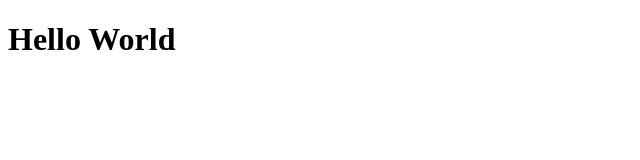
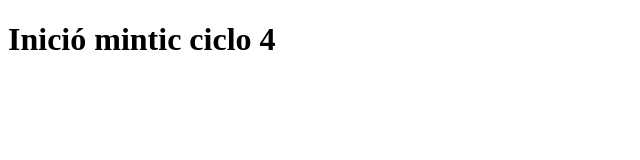
Before and after one commit to NetGap-Alfa/Ejemplo, a plain HTML site: page index.html in a window 1280 px wide. Shown: the whole page, without its empty margins (0-640 px from the left). Drawn offline with Linux system fonts and the light colour scheme.

Commit message:
Cambio en el title y body

```diff
--- a/index.html
+++ b/index.html
@@ -4,9 +4,9 @@
     <meta charset="UTF-8">
     <meta http-equiv="X-UA-Compatible" content="IE=edge">
     <meta name="viewport" content="width=device-width, initial-scale=1.0">
-    <title>Document</title>
+    <title>Ciclo 4</title>
 </head>
 <body>
-    <h1>Hello World</h1>
+    <h1> Inició mintic ciclo 4</h1>
 </body>
 </html>
```
